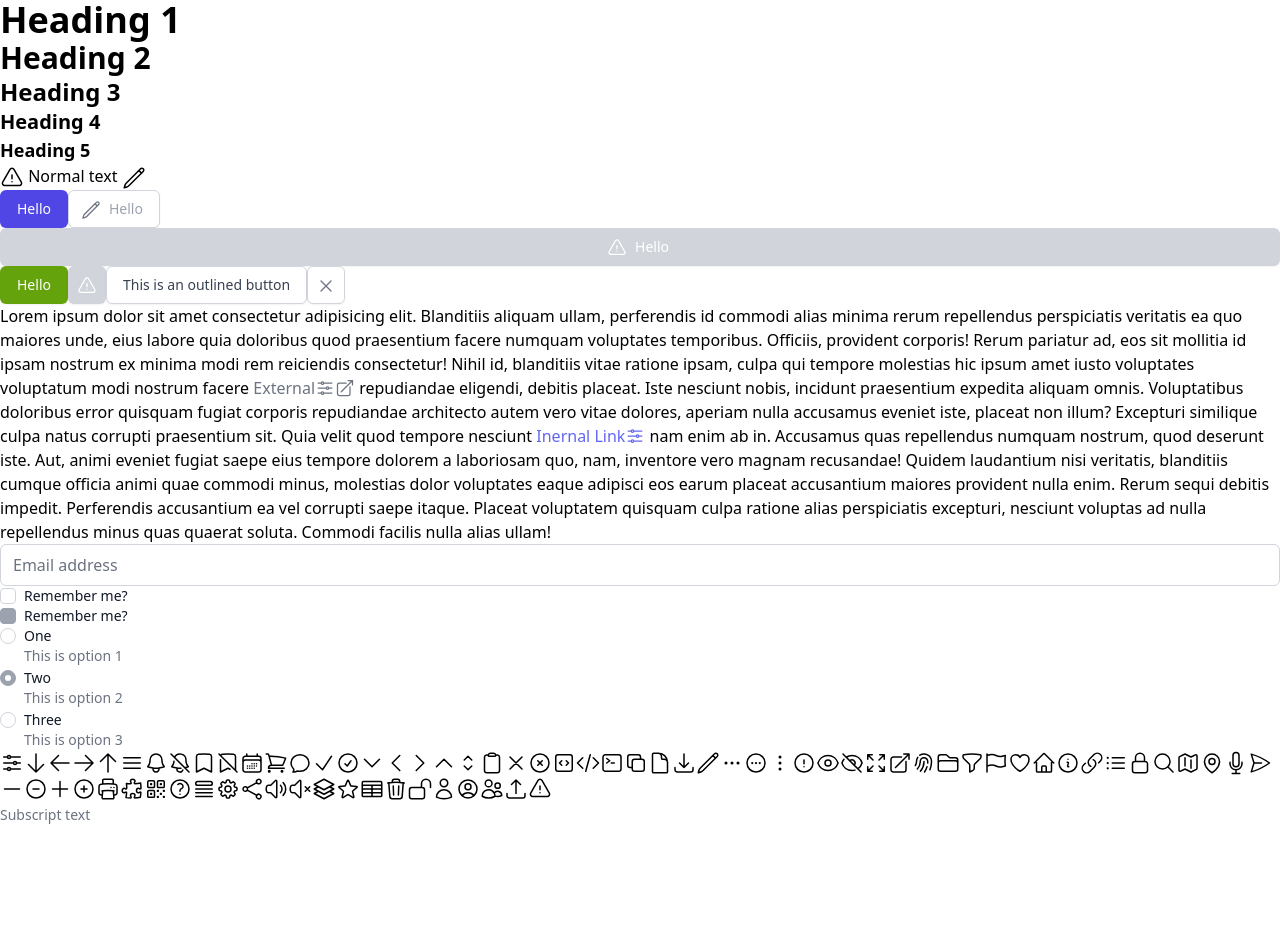
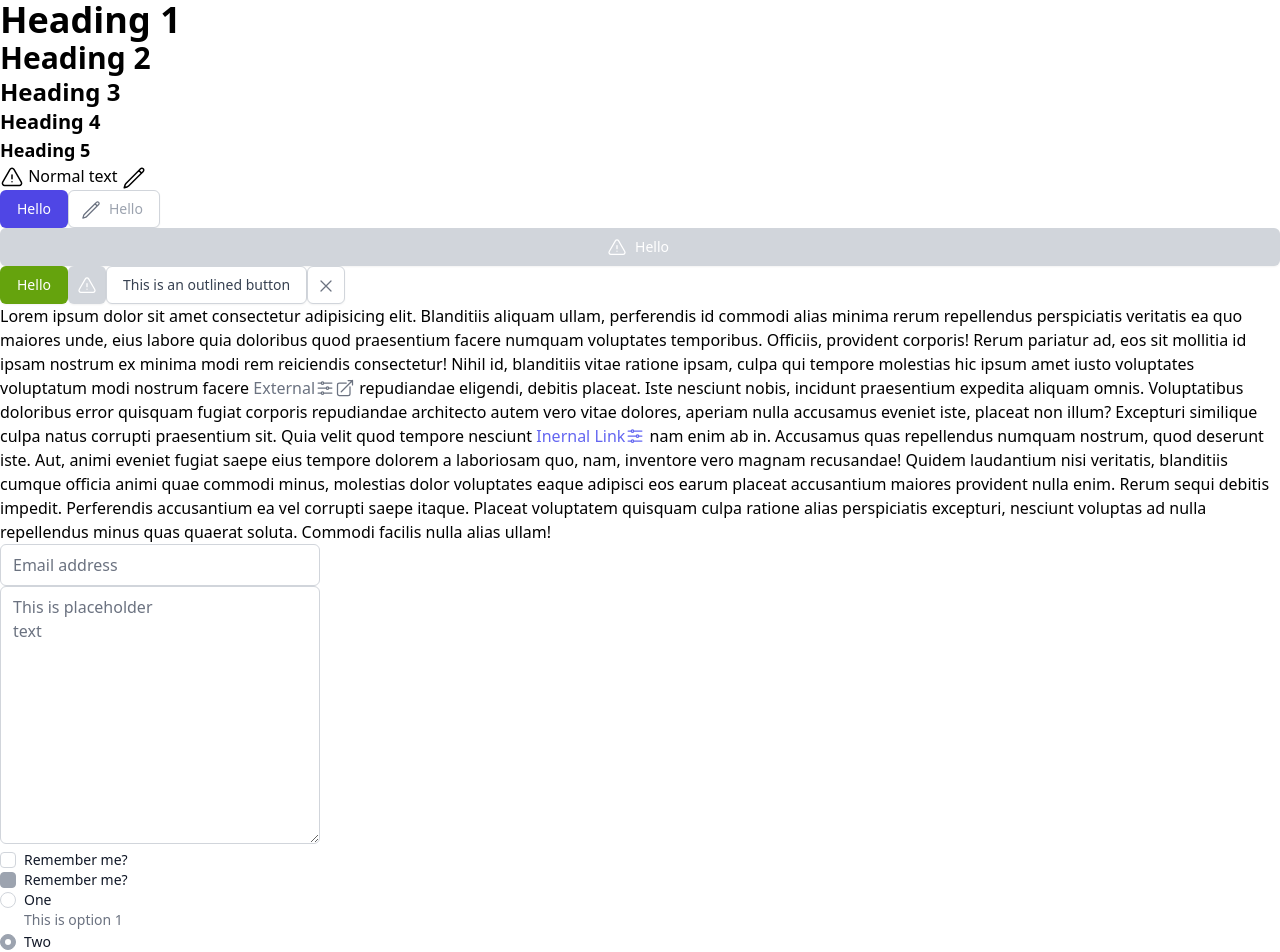
Before and after one commit to matthiebl/mtwui, a React (Vite) app: page / in a window 1280 px wide. Shown: the top 952 px of the page. Before the commit the page ends 825 px from the top, so only its background shows below. Built offline with nearby package versions, Linux system fonts and the light colour scheme.

Commit message:
Add Textarea Component (#17)
* Add basic props to textarea

* Add style to textarea

* Add width styling to textarea and input

```diff
--- a/src/App.tsx
+++ b/src/App.tsx
@@ -1,6 +1,6 @@
 import React from 'react'
 import { BrowserRouter, Route, Routes } from 'react-router-dom'
-import { Box, Button, Checkbox, Icon, Input, Link, RadioGroup } from './components'
+import { Box, Button, Checkbox, Icon, Input, Link, RadioGroup, Textarea } from './components'
 import { IconType } from './internal/icons'
 
 const App = () => {
@@ -57,6 +57,9 @@ const App = () => {
                                 ratione alias perspiciatis excepturi, nesciunt voluptas ad nulla repellendus minus quas quaerat soluta. Commodi facilis nulla alias ullam!
                             </Box>
                             <Input type='number' value={v1} placeholder='Email address' onChange={detail => setV1(detail.value)} />
+
+                            <Textarea value={''} placeholder={'This is placeholder \ntext'} rows={10} />
+
                             <Checkbox checked={checked} onChange={detail => setChecked(detail.checked)} label='Remember me?' />
                             <Checkbox disabled checked={checked} onChange={detail => setChecked(detail.checked)} label='Remember me?' />
 
--- a/src/components/Input.tsx
+++ b/src/components/Input.tsx
@@ -1,4 +1,5 @@
 import React from 'react'
+import { classNames } from '../internal/class-compiler'
 
 type InputDetail = {
     event: any
@@ -13,12 +14,13 @@ export interface InputProps {
     readOnly?: boolean
     required?: boolean
     type?: 'text' | 'email' | 'password' | 'number'
+    fullWidth?: boolean
 
     // Events
     onChange?: (detail: InputDetail) => any
 }
 
-export const Input: React.FC<InputProps> = ({ value, placeholder, readOnly = false, required = false, type = 'text', onChange }) => {
+export const Input: React.FC<InputProps> = ({ value, placeholder, readOnly = false, required = false, type = 'text', fullWidth = false, onChange }) => {
     const id = crypto.randomUUID()
 
     const _onChange: React.ChangeEventHandler<HTMLInputElement> = event => {
@@ -45,7 +47,10 @@ export const Input: React.FC<InputProps> = ({ value, placeholder, readOnly = fal
                 required={required}
                 onChange={_onChange}
                 onWheel={event => event.currentTarget.blur()}
-                className='w-full appearance-none rounded-md border border-gray-300 px-3 py-2 text-gray-900 placeholder-gray-500 focus:border-indigo-500 focus:outline-none focus:ring-1 focus:ring-indigo-500'
+                className={classNames(
+                    fullWidth ? 'w-full' : 'w-80',
+                    'max-w-full appearance-none rounded-md border border-gray-300 px-3 py-2 text-gray-900 placeholder-gray-500 focus:border-indigo-500 focus:outline-none focus:ring-1 focus:ring-indigo-500',
+                )}
             />
         </div>
     )
--- /dev/null
+++ b/src/components/Textarea.tsx
@@ -0,0 +1,50 @@
+import React from 'react'
+import { classNames } from '../internal/class-compiler'
+
+type InputDetail = {
+    event: any
+    value: string
+    lastValue: string
+}
+
+export interface TextareaProps {
+    // Properties
+    value: string
+    placeholder?: string
+    readOnly?: boolean
+    required?: boolean
+    rows?: number
+    fullWidth?: boolean
+
+    // Events
+    onChange?: (detail: InputDetail) => any
+}
+
+export const Textarea: React.FC<TextareaProps> = ({ value, placeholder, readOnly = false, required = false, rows = 3, fullWidth = false, onChange }) => {
+    const id = crypto.randomUUID()
+
+    const _onChange: React.ChangeEventHandler<HTMLTextAreaElement> = event => {
+        if (onChange) {
+            onChange({
+                event,
+                value: event.target.value,
+                lastValue: value,
+            })
+        }
+    }
+
+    return (
+        <textarea
+            value={value}
+            placeholder={placeholder}
+            readOnly={readOnly}
+            required={required}
+            rows={rows}
+            onChange={_onChange}
+            className={classNames(
+                fullWidth ? 'w-full' : 'w-80',
+                'max-w-full resize appearance-none rounded-md border border-gray-300 px-3 py-2 text-gray-900 placeholder-gray-500 focus:border-indigo-500 focus:outline-none focus:ring-1 focus:ring-indigo-500',
+            )}
+        />
+    )
+}
--- a/src/components/index.ts
+++ b/src/components/index.ts
@@ -5,3 +5,4 @@ export * from './Icon'
 export * from './Input'
 export * from './Link'
 export * from './RadioGroup'
+export * from './Textarea'
```
